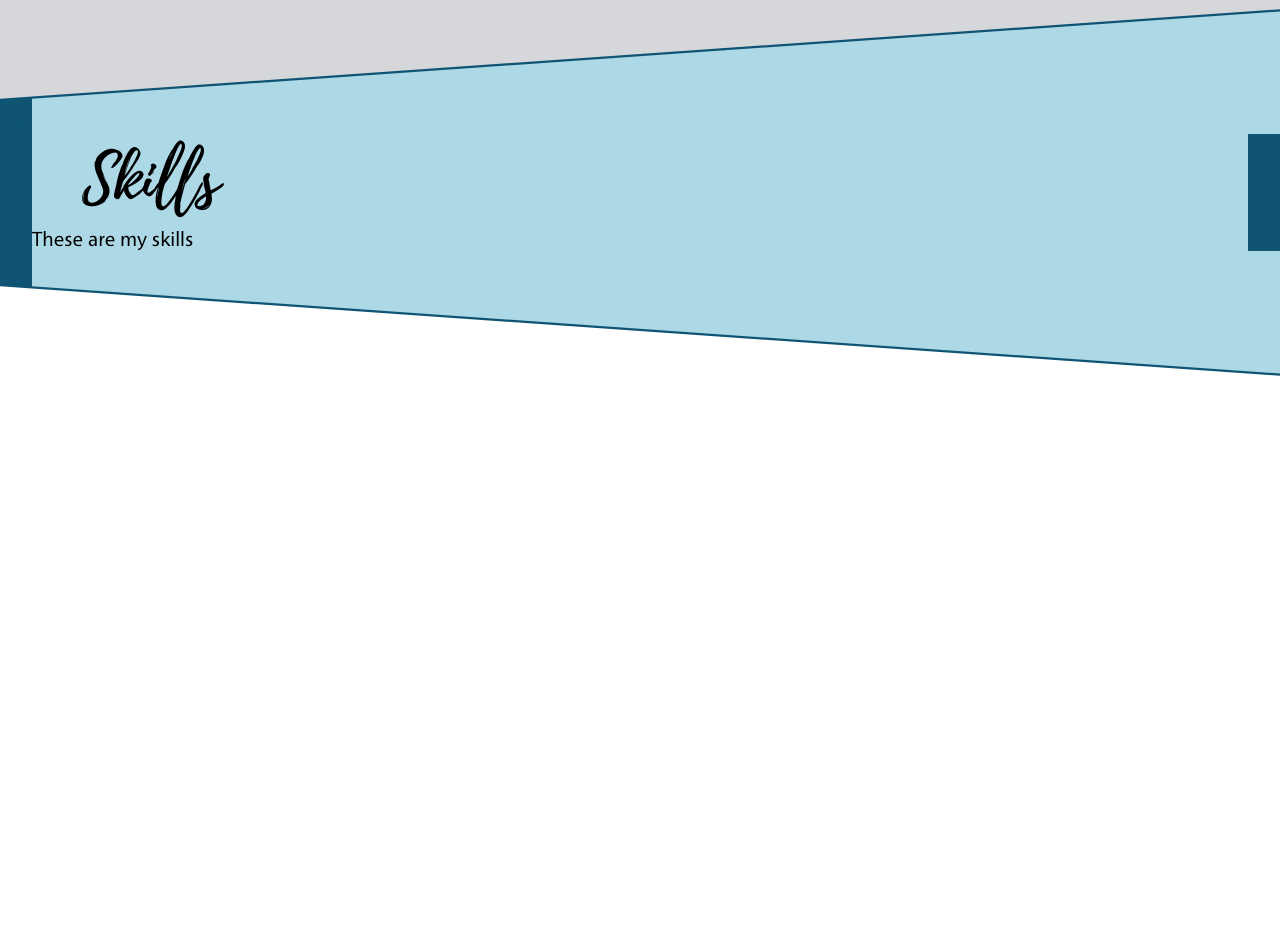
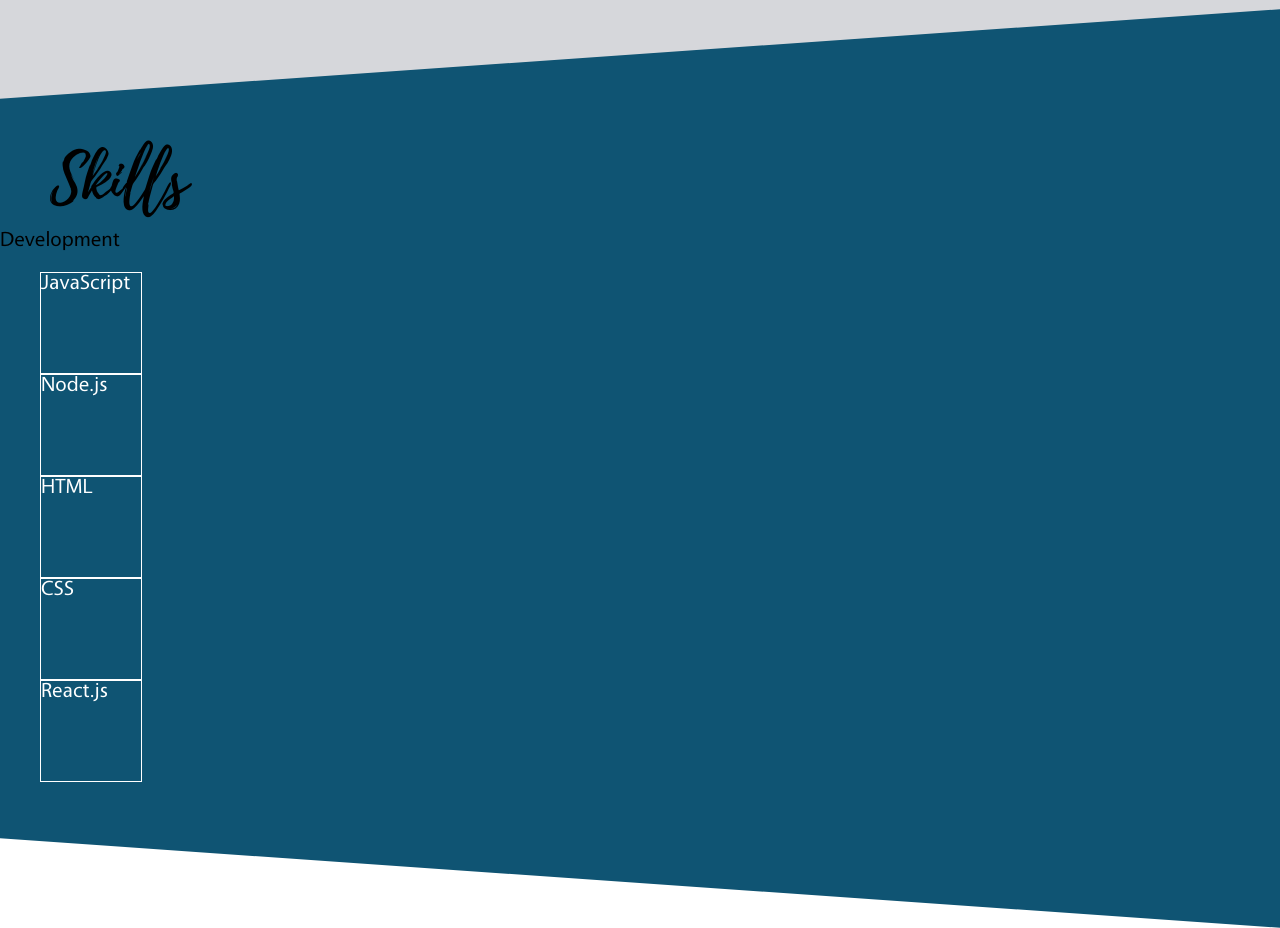
Before and after one commit to kravikanti-zz/PersonalWebsite, a React (Create React App) app in the folder website/: page / in a window 1280 px wide. Shown: the part 1440-2368 px from the top of the page. Before the commit the page ends 1816 px from the top, so only its background shows below. Built offline with nearby package versions, Linux system fonts and the light colour scheme.

Commit message:
Add to skills page

```diff
--- a/website/package.json
+++ b/website/package.json
@@ -3,6 +3,7 @@
   "version": "0.1.0",
   "private": true,
   "dependencies": {
+    "devicon": "^2.0.0",
     "react": "^15.6.1",
     "react-dom": "^15.6.1",
     "react-scripts": "1.0.9",
--- a/website/src/App.css
+++ b/website/src/App.css
@@ -172,16 +172,13 @@
   background: #0f5473 center;
   width: 100%;
   margin: 0 auto;
-  /*top right bottom left*/
 }
 
-.inner-skills-container {
+/* .inner-skills-container {
   background: lightblue center;
   width: 95%;
   margin: 0 auto;
-  /*margin-left: 10px;
-  margin-right: 10px;*/
-}
+} */
 
 .outer-skills-container:before {
   background: #0f5473;
@@ -196,7 +193,7 @@
   z-index: -2;
 }
 
-.inner-skills-container:before {
+/* .inner-skills-container:before {
   background: lightblue center;
   position: absolute;
   content: "";
@@ -207,7 +204,7 @@
   margin-left: auto;
   margin-top: -10vmin;
   z-index: -1;
-}
+} */
 
 .outer-skills-container:after {
   background: #0f5473;
@@ -222,7 +219,7 @@
   z-index: -2;
 }
 
-.inner-skills-container:after {
+/* .inner-skills-container:after {
   background: lightblue center;
   position: absolute;
   content: "";
@@ -233,7 +230,7 @@
   margin-left: auto;
   margin-top: -10vmin;
   z-index: -1;
-}
+} */
 
 .skills-heading {
   font-family: 'PlaylistScript';
@@ -245,3 +242,21 @@
   font-family: 'Vegur';
   font-size: 1.3em;
 }
+
+.skills-title {
+}
+
+.skills-list {
+  list-style: none;
+}
+
+.dev-skill {
+  width: 100px;
+  height: 100px;
+  border: 1px solid white;
+  color: white;
+}
+
+.dev-skill:hover {
+  background: pink;
+}
--- a/website/src/App.js
+++ b/website/src/App.js
@@ -62,10 +62,19 @@
 
         {/* Skills Page */}
         <div className="outer-skills-container">
-          <div className="inner-skills-container">
-            <div className="skills-heading"> Skills </div>
-            <div className="skills-content">These are my skills</div>
+          {/* <div className="inner-skills-container"> */}
+          <div className="skills-heading"> Skills </div>
+          <div className="skills-content">
+            <div className="skills-title">Development</div>
+            <ul className="skills-list">
+              <li className="dev-skill">JavaScript</li>
+              <li className="dev-skill">Node.js</li>
+              <li className="dev-skill">HTML</li>
+              <li className="dev-skill">CSS</li>
+              <li className="dev-skill">React.js</li>
+            </ul>
           </div>
+          {/* </div> */}
         </div>
       </div>
     );
```
